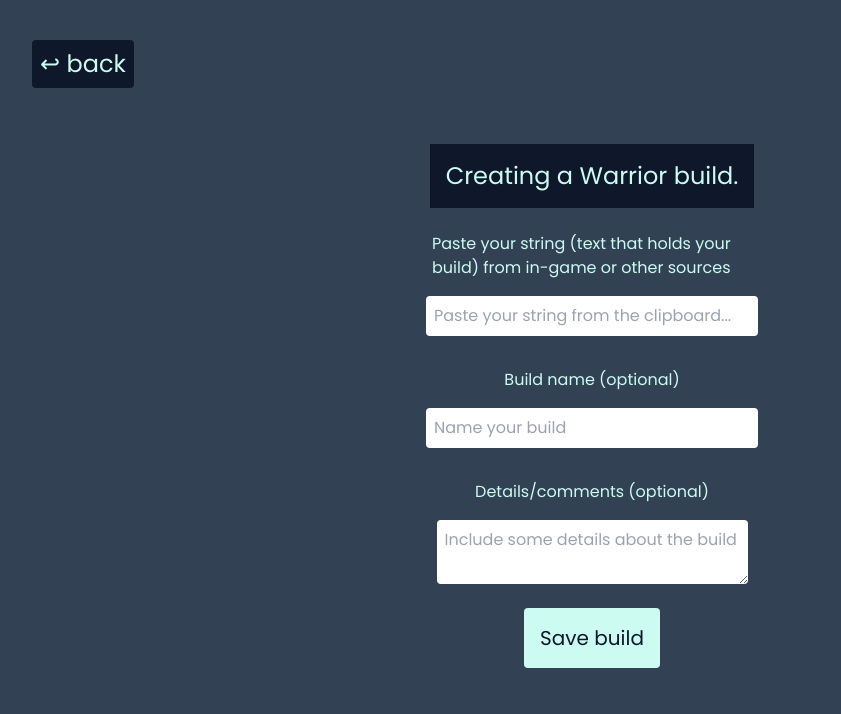
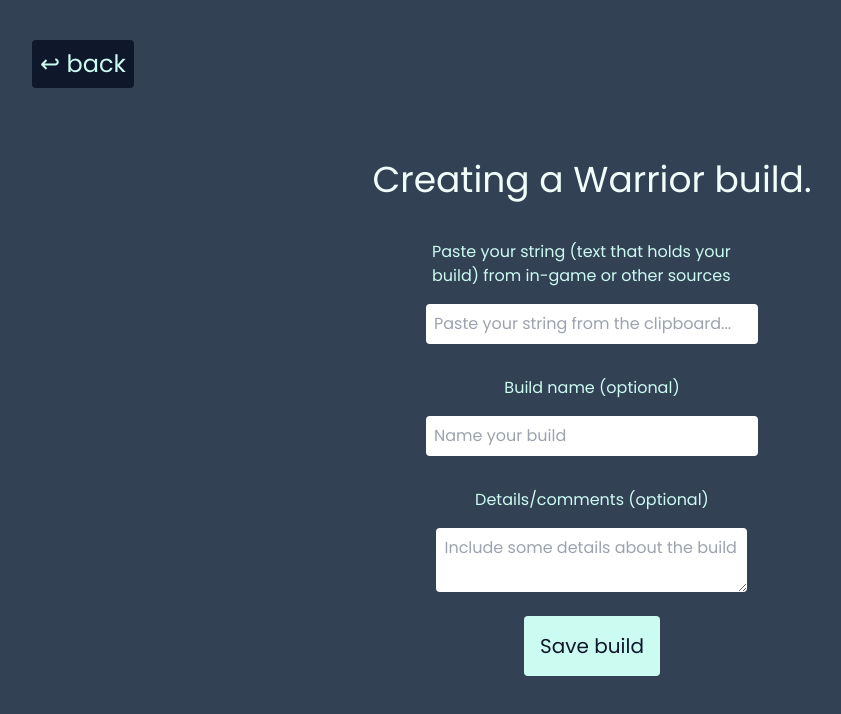
Before and after one commit to jinitsuga/share-talents, a React (Vite) app: page /create-build in a window 1280 px wide. Both pictures are taken after a click on the button "Warrior". Shown: the top 714 px of the page, without its empty margins (48-889 px from the left). Built offline with nearby package versions, Linux system fonts and the light colour scheme.

Commit message:
removed class form title bg

```diff
--- a/src/Components/CreateBuild/ClassForm.tsx
+++ b/src/Components/CreateBuild/ClassForm.tsx
@@ -29,7 +29,7 @@ const ClassForm: FC<Props> = ({
         shown ? "hidden" : "flex"
       }  flex-col items-center justify-center m-10 max-md:mr-0  max-xl:-mr-96 max-md:m-0`}
     >
-      <h3 className="text-teal-100 bg-slate-900 p-4 text-2xl m-4">
+      <h3 className="text-teal-50 p-4 text-4xl m-4">
         Creating a {character} build.
       </h3>
       <label
```
